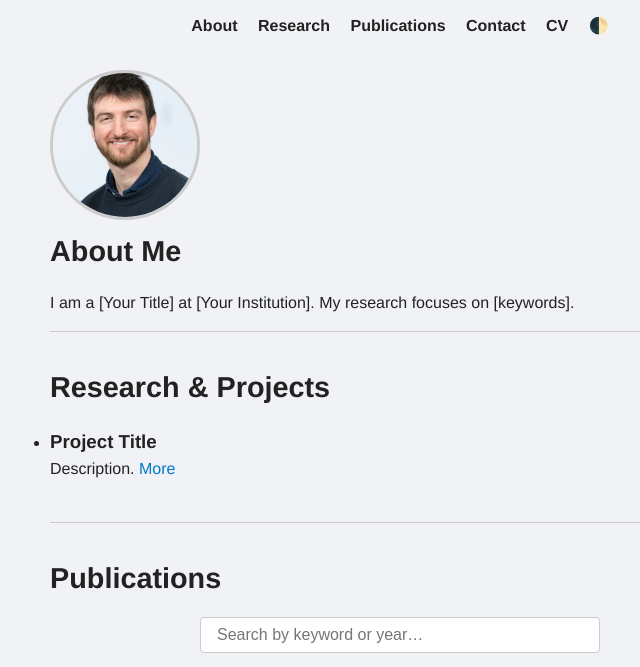
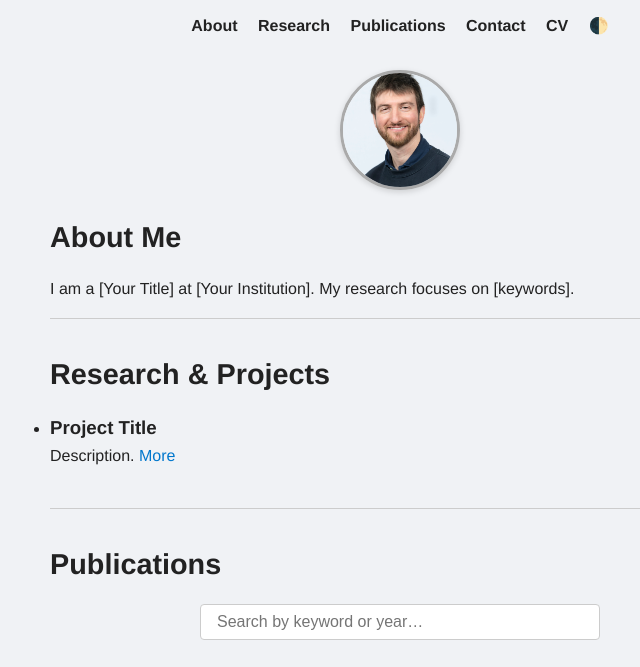
Before and after one commit to marcomcook/marcomcook.github.io, a plain HTML site: page index.html in a window 1280 px wide. Shown: the part 133-800 px from the top of the page, without its empty margins (240-880 px from the left). Drawn offline with Linux system fonts and the light colour scheme; no server answers.

Commit message:
style.css

```diff
--- a/style.css
+++ b/style.css
@@ -53,12 +53,20 @@ nav a, nav button {
   text-align: center;
   margin: 2rem 0 1rem;
 }
+
+.profile-wrapper {
+  display: flex;
+  justify-content: center;
+  margin: 1.5rem 0;
+}
+
 .profile-pic {
-  width: 150px;
-  height: 150px;
+  width: 120px;
+  height: 120px;
   border-radius: 50%;
   object-fit: cover;
-  border: 3px solid #ccc;
+  border: 3px solid #aaa;
+  box-shadow: 0 2px 6px rgba(0, 0, 0, 0.15);
 }
 
 section {
```
